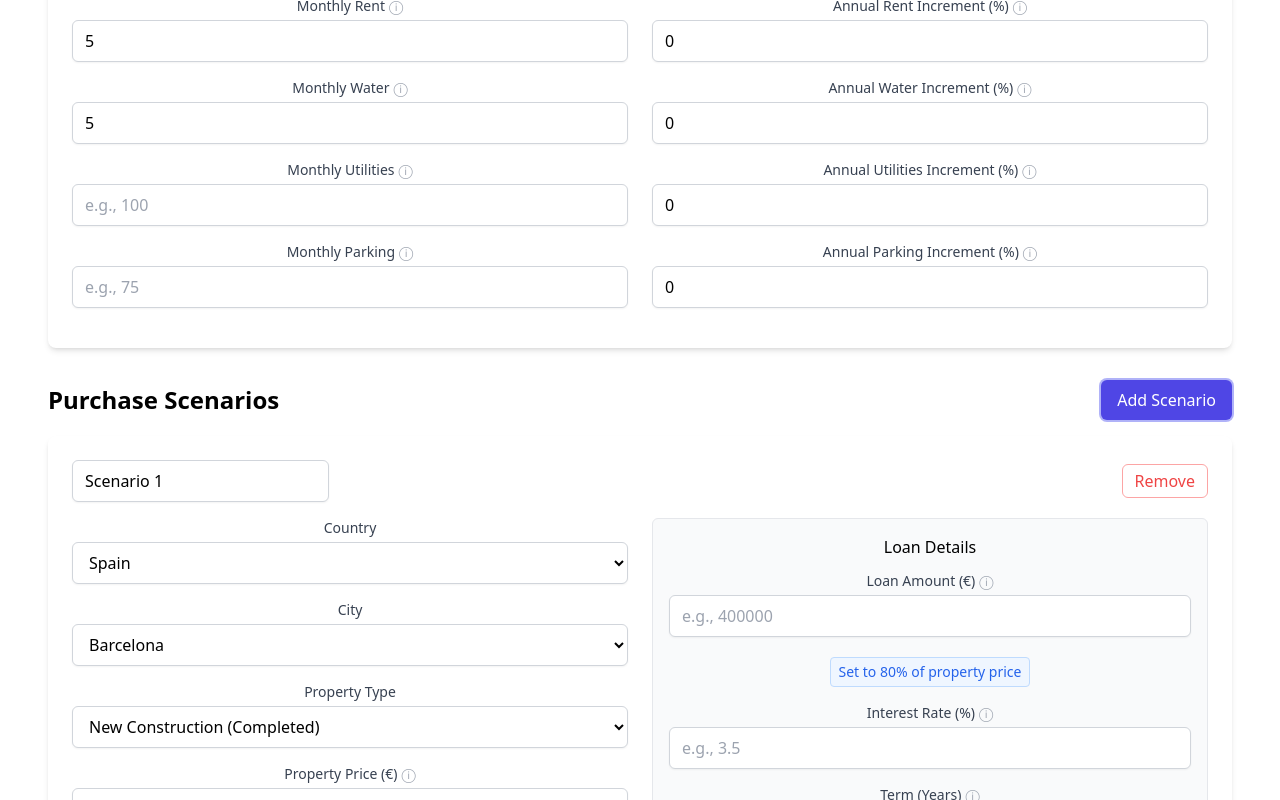
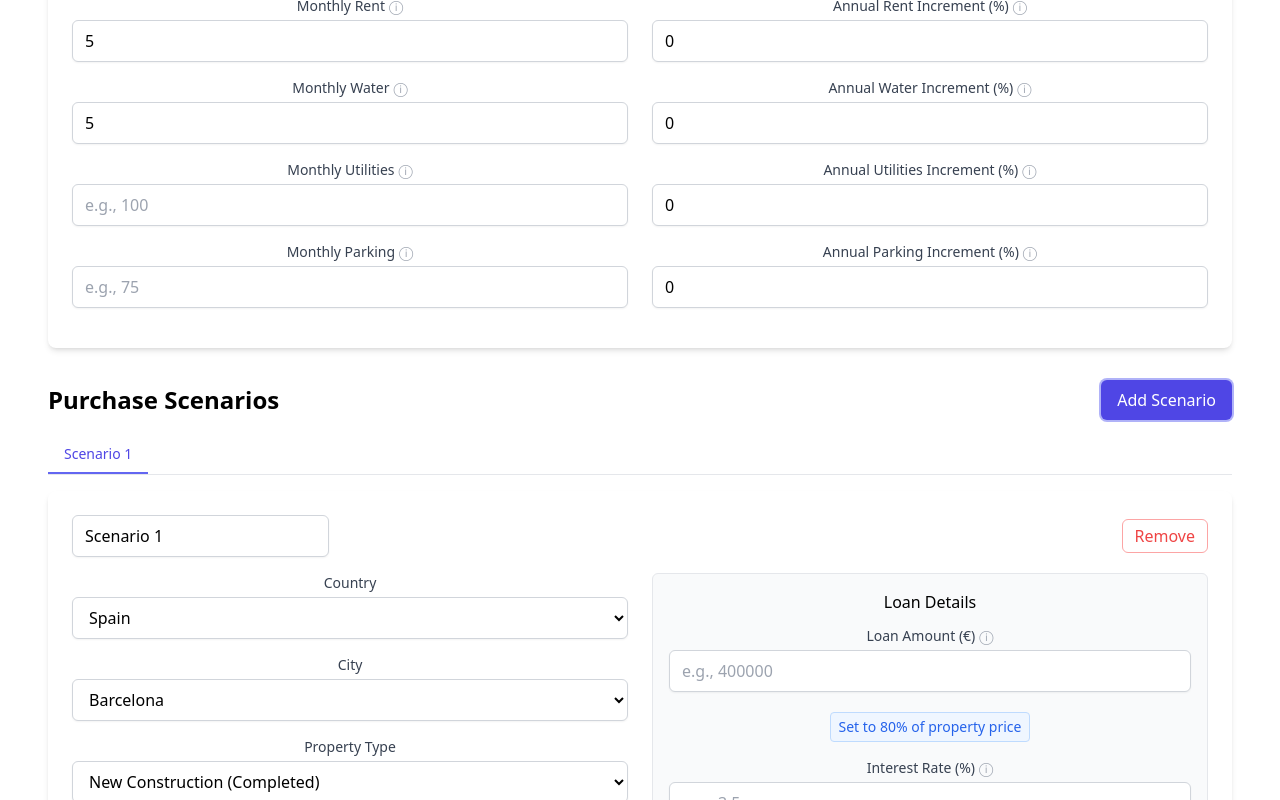
Before and after one commit to buildcomplete/manus_property_analyzer_it4, a React (Vite) app in the folder frontend/: page / in a window 1280 px wide. Both pictures are taken after typing "5", "5", "5", "5", "5", "5" into the empty fields and a click on the button "Add Scenario". Shown: the part 894-1694 px from the top of the page. Built offline with nearby package versions, Linux system fonts and the light colour scheme.

Commit message:
manus v4.0.8, potential fix for missing tabs, but still not building

```diff
--- a/frontend/package.json
+++ b/frontend/package.json
@@ -1,7 +1,7 @@
 {
   "name": "property-analyzer",
   "private": true,
-  "version": "4.0.7",
+  "version": "4.0.8",
   "type": "module",
   "scripts": {
     "dev": "vite",
--- a/frontend/src/App.tsx
+++ b/frontend/src/App.tsx
@@ -520,7 +520,7 @@ const ScenarioInput = ({ scenario, onChange, onRemove, currency }: { scenario: S
                         {scenario.loan_details?.amount && scenario.loan_details?.interest_rate && scenario.loan_details?.term_years && (
                             <LoanPaybackScheduleComponent
                                 loanDetails={scenario.loan_details}
-                                currency={scenarioSettings.currency === 'EUR' ? '€' : 'kr'}
+                                currency={currency}
                             />
                         )}
                     </div>
@@ -797,7 +797,7 @@ function App() {
             }
         } catch (error) {
             console.error("Error loading app version:", error);
-            setAppVersion("4.0.2"); // Fallback version
+            setAppVersion("4.0.7"); // Fallback version
         }
     }, []);
 
@@ -835,7 +835,7 @@ function App() {
     const [isLoading, setIsLoading] = useState(false);
     const [error, setError] = useState<string | null>(null);
 
-    // State for expanded detailed breakdowns
+    // State for expanded detailed breakdowns and active scenario tab
     const [expandedScenarios, setExpandedScenarios] = useState<Record<string, boolean>>({});
 
     // Currency symbol based on selected currency
@@ -856,7 +856,15 @@ function App() {
                 term_years: undefined
             }
         };
-        setScenarios([...scenarios, newScenario]);
+        const newScenarios = [...scenarios, newScenario];
+        setScenarios(newScenarios);
+
+        // Set the newly added scenario as active in tabs
+        const newExpandedState = {};
+        newScenarios.forEach(s => {
+            newExpandedState[s.id] = s.id === newScenario.id;
+        });
+        setExpandedScenarios(newExpandedState);
     };
 
     // Update a scenario
@@ -866,7 +874,18 @@ function App() {
 
     // Remove a scenario
     const removeScenario = (id: string) => {
-        setScenarios(scenarios.filter(s => s.id !== id));
+        const remainingScenarios = scenarios.filter(s => s.id !== id);
+        setScenarios(remainingScenarios);
+
+        // If we removed the active scenario, activate another one if available
+        if (expandedScenarios[id] && remainingScenarios.length > 0) {
+            const newExpandedState = {};
+            remainingScenarios.forEach((s, index) => {
+                // Activate the first scenario by default
+                newExpandedState[s.id] = index === 0;
+            });
+            setExpandedScenarios(newExpandedState);
+        }
     };
 
     // Toggle detailed breakdown visibility
@@ -1185,17 +1204,49 @@ function App() {
                     </div>
                 )}
 
-                <div className="space-y-6">
+                {scenarios.length > 0 && (
+                    <div className="mb-4">
+                        {/* Scenario Tabs Navigation */}
+                        <div className="flex overflow-x-auto border-b border-gray-200 mb-4">
+                            {scenarios.map((scenario, index) => (
+                                <button
+                                    key={scenario.id}
+                                    onClick={() => {
+                                        // Create a new object with all scenarios set to false
+                                        const newExpandedState = {};
+                                        // Then set the current scenario to true
+                                        scenarios.forEach(s => {
+                                            newExpandedState[s.id] = s.id === scenario.id;
+                                        });
+                                        setExpandedScenarios(newExpandedState);
+                                    }}
+                                    className={`px-4 py-2 text-sm font-medium whitespace-nowrap ${
+                                        expandedScenarios[scenario.id]
+                                            ? 'border-b-2 border-indigo-500 text-indigo-600'
+                                            : 'text-gray-500 hover:text-gray-700 hover:border-gray-300'
+                                    }`}
+                                >
+                                    {scenario.name || `Scenario ${index + 1}`}
+                                </button>
+                            ))}
+                        </div>
+
+                        {/* Scenario Content */}
                         {scenarios.map((scenario) => (
+                            <div
+                                key={scenario.id}
+                                className={expandedScenarios[scenario.id] ? 'block' : 'hidden'}
+                            >
                                 <ScenarioInput
-                            key={scenario.id}
                                     scenario={scenario}
                                     onChange={(updatedData) => updateScenario(scenario.id, updatedData)}
                                     onRemove={() => removeScenario(scenario.id)}
                                     currency={currencySymbol}
                                 />
+                            </div>
                         ))}
                     </div>
+                )}
             </div>
 
             <div className="text-center my-10">
```
Lines whose indentation alone changed are shown as unchanged.
